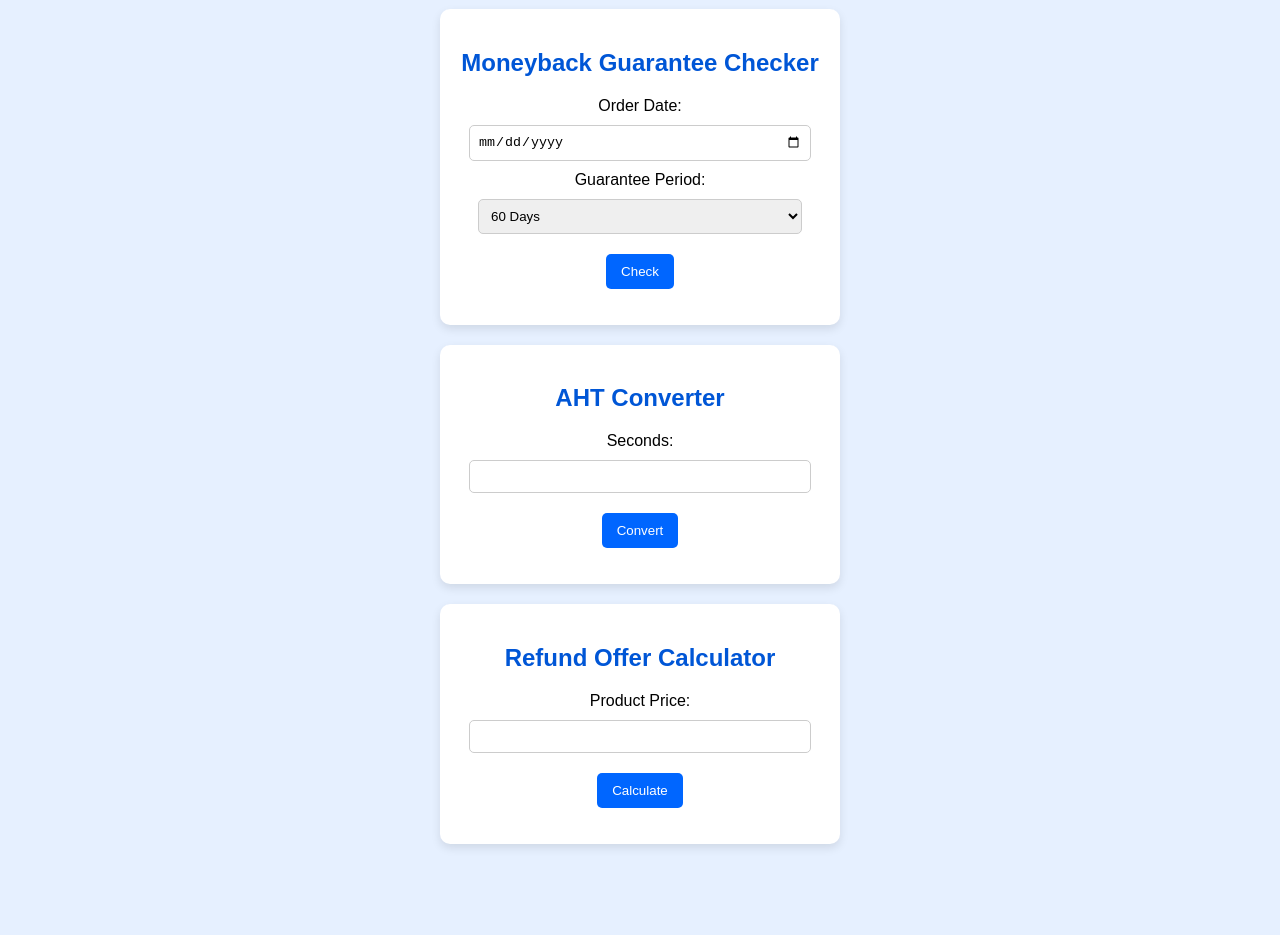
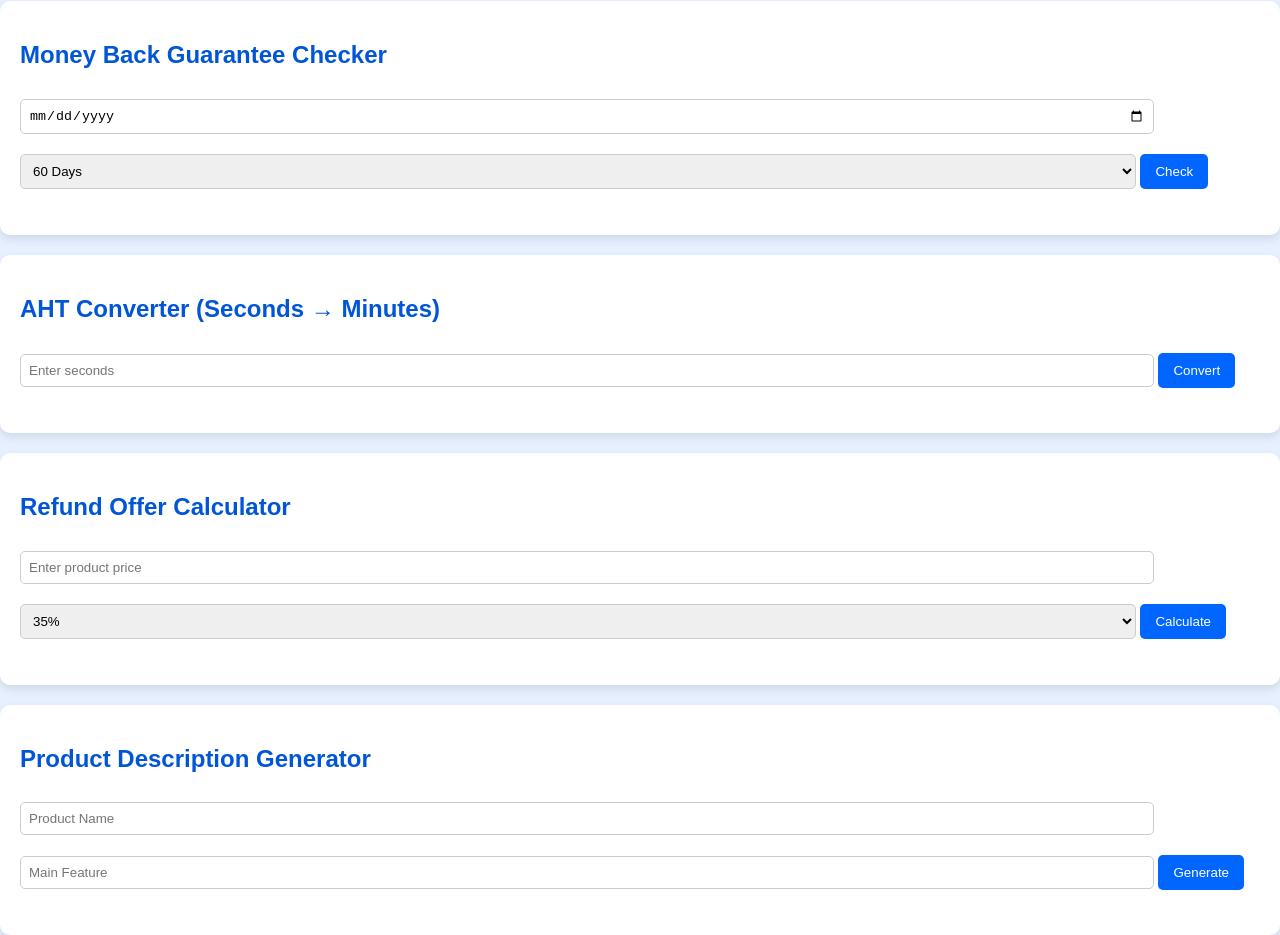
Before and after one commit to kenzyungco-web/DIPHTOOLSCHECKER, a plain HTML site: page index.html in a window 1280 px wide. Shown: the part 79-1014 px from the top of the page. Before the commit the page ends 953 px from the top, so only its background shows below. Drawn offline with Linux system fonts and the light colour scheme.

Commit message:
Update index.html

```diff
--- a/index.html
+++ b/index.html
@@ -7,46 +7,48 @@
 </head>
 <body>
 
-  <div class="container">
-    <h1>Customer Support Tools</h1>
+<h1>Support Tools</h1>
 
-    <!-- MONEYBACK CHECKER -->
+<!-- MONEY BACK CHECKER -->
 <div class="card">
-      <h2>Moneyback Guarantee Checker</h2>
-      <label>Order Date:</label>
+    <h2>Money Back Guarantee Checker</h2>
     <input type="date" id="orderDate">
-
-      <label>Guarantee Period:</label>
-      <select id="guaranteeDays">
+    <select id="guarantee">
         <option value="60">60 Days</option>
         <option value="90">90 Days</option>
         <option value="180">180 Days</option>
     </select>
-
     <button onclick="checkGuarantee()">Check</button>
-      <p id="guaranteeResult"></p>
+    <p id="resultGuarantee"></p>
 </div>
 
 <!-- AHT CONVERTER -->
 <div class="card">
-      <h2>AHT Converter</h2>
-      <label>Seconds:</label>
-      <input type="number" id="secondsInput">
-
+    <h2>AHT Converter (Seconds → Minutes)</h2>
+    <input type="number" id="seconds" placeholder="Enter seconds">
     <button onclick="convertAHT()">Convert</button>
-      <p id="ahtResult"></p>
+    <p id="resultAHT"></p>
 </div>
 
 <!-- REFUND CALCULATOR -->
 <div class="card">
     <h2>Refund Offer Calculator</h2>
-      <label>Product Price:</label>
-      <input type="number" id="priceInput">
-
+    <input type="number" id="price" placeholder="Enter product price">
+    <select id="refundType">
+        <option value="35">35%</option>
+        <option value="50">50%</option>
+    </select>
     <button onclick="calculateRefund()">Calculate</button>
-      <p id="refundResult"></p>
+    <p id="resultRefund"></p>
 </div>
 
+<!-- PRODUCT DESCRIPTION -->
+<div class="card">
+    <h2>Product Description Generator</h2>
+    <input type="text" id="productName" placeholder="Product Name">
+    <input type="text" id="productFeature" placeholder="Main Feature">
+    <button onclick="generateDescription()">Generate</button>
+    <p id="resultDescription"></p>
 </div>
 
 <script src="script.js"></script>
```
Lines whose indentation alone changed are shown as unchanged.
